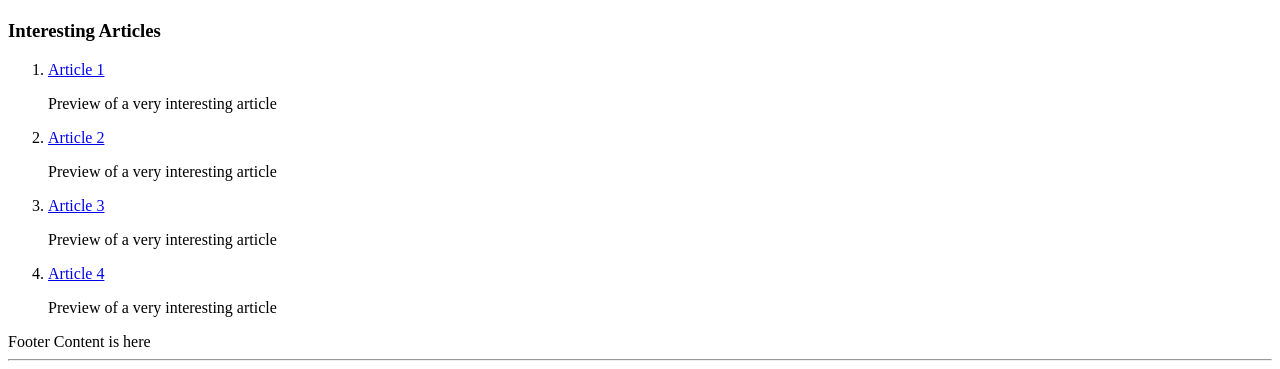
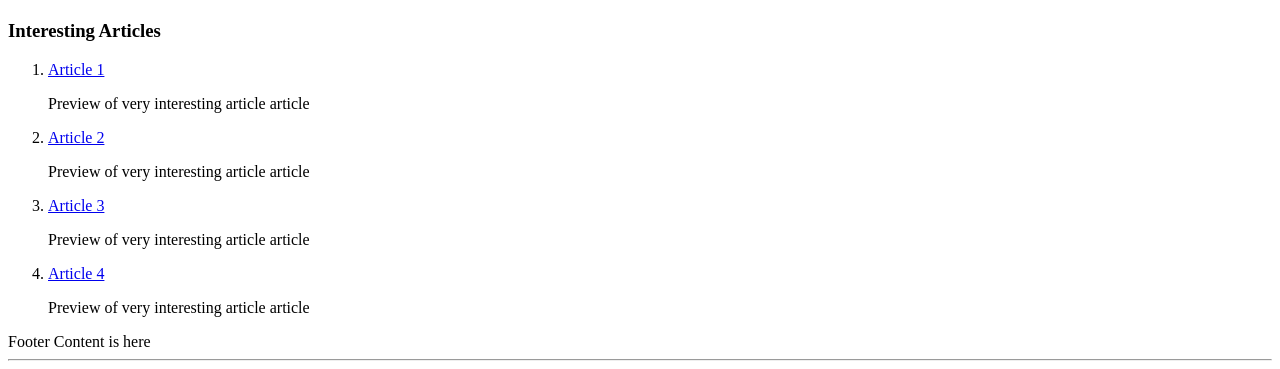
Before and after one commit to rambones101/web_devlab4, a plain HTML site: page index.html in a window 1280 px wide. Shown: the part 1281-1650 px from the top of the page. Drawn offline with Linux system fonts and the light colour scheme.

Commit message:
fixed <p> error

```diff
--- a/index.html
+++ b/index.html
@@ -57,23 +57,11 @@
             <aside id="side-content">
                 <h3>Interesting Articles</h3>
                 <ol id="news">
-                    <li>
-                        <a href="#">Article 1</a>
-                        <p>Preview of a very interesting article</p>
-                    </li>
-                    <li>
-                        <a href="#">Article 2</a>
-                        <p>Preview of a very interesting article</p>
-                    </li>
-                    <li>
-                        <a href="#">Article 3</a>
-                        <p>Preview of a very interesting article</p>
-                    </li>
-                    <li>
-                        <a href="#">Article 4</a>
-                        <p>Preview of a very interesting article</p>
-                    </li>
-                </ol>
+                    <li><a href="#">Article 1</a><div><p>Preview of very interesting article article</p></div></li>
+                    <li><a href="#">Article 2</a><div><p>Preview of very interesting article article</p></div></li>
+                    <li><a href="#">Article 3</a><div><p>Preview of very interesting article article</p></div></li>
+                    <li><a href="#">Article 4</a><div><p>Preview of very interesting article article</p></div></li>
+                  </ol>
 
             </aside>
         </main>
```
